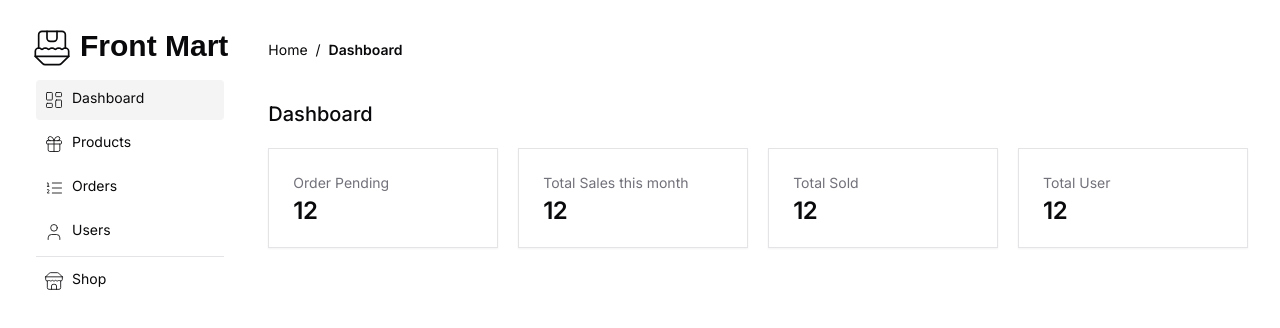
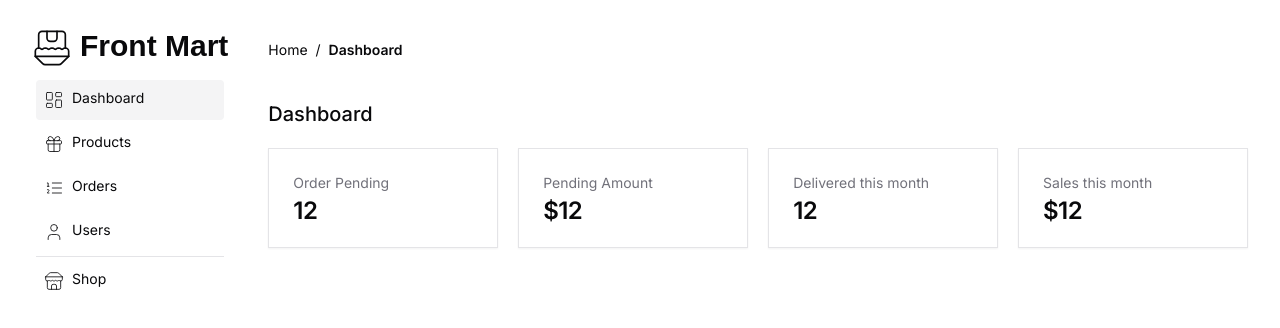
Before and after one commit to StepAsideLiL/front-mart, a Next.js app: page /dashboard in a window 1280 px wide. Shown: the top 328 px of the page. Built offline with nearby package versions, Linux system fonts and the light colour scheme; a web font is replaced by a local one.

Commit message:
design overview card and specify info for these card

```diff
--- a/app/(dashboard)/dashboard/_parts/overview.tsx
+++ b/app/(dashboard)/dashboard/_parts/overview.tsx
@@ -10,6 +10,7 @@ const Overview = async () => {
     <section className="grid lg:grid-cols-4 grid-cols-2 gap-5">
       <Card>
         <CardHeader>
+          {/* Amount of pending order */}
           <CardDescription>Order Pending</CardDescription>
           <CardTitle>{12}</CardTitle>
         </CardHeader>
@@ -17,22 +18,25 @@ const Overview = async () => {
 
       <Card>
         <CardHeader>
-          <CardDescription>Total Sales this month</CardDescription>
+          {/* Total amount pending order (money) */}
+          <CardDescription>Pending Amount</CardDescription>
+          <CardTitle>${12}</CardTitle>
+        </CardHeader>
+      </Card>
+
+      <Card>
+        <CardHeader>
+          {/* Number of product delivered in this month */}
+          <CardDescription>Delivered this month</CardDescription>
           <CardTitle>{12}</CardTitle>
         </CardHeader>
       </Card>
 
       <Card>
         <CardHeader>
-          <CardDescription>Total Sold</CardDescription>
-          <CardTitle>{12}</CardTitle>
-        </CardHeader>
-      </Card>
-
-      <Card>
-        <CardHeader>
-          <CardDescription>Total User</CardDescription>
-          <CardTitle>{12}</CardTitle>
+          {/* Total earning of this month (money) */}
+          <CardDescription>Sales this month</CardDescription>
+          <CardTitle>${12}</CardTitle>
         </CardHeader>
       </Card>
     </section>
```
